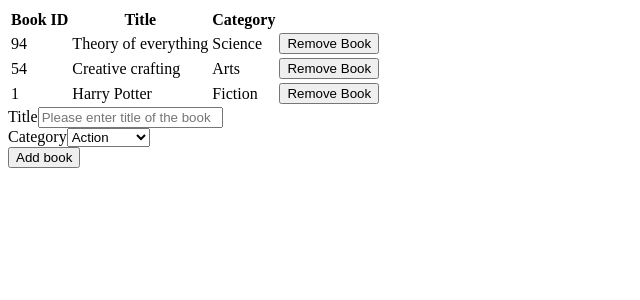
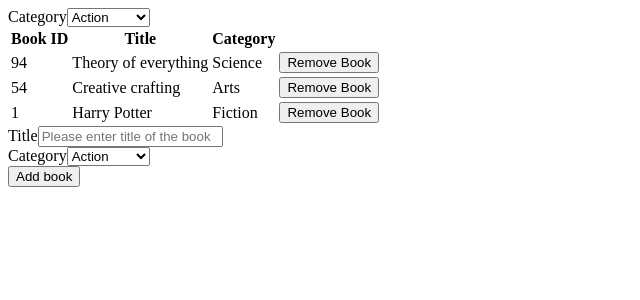
Before and after one commit to e71az/bookstore, a React (Create React App) app: page / in a window 1280 px wide. Shown: the top 300 px of the page, without its empty margins (0-640 px from the left). Built offline with nearby package versions, Linux system fonts and the light colour scheme.

Commit message:
Implement the change filter acion in reducer

```diff
--- a/src/containers/BooksList.js
+++ b/src/containers/BooksList.js
@@ -1,19 +1,35 @@
-import { useSelector } from 'react-redux';
+import { useSelector, useDispatch } from 'react-redux';
 import Book from '../components/Book';
+import CategoryFilter from '../components/CategoryFilter';
+import { CHANGE_FILTER } from '../reducers/books';
 
 const BooksList = () => {
-  const { booksArray } = useSelector((state) => state.books);
-  const checkIfEmtpy = booksArray.length === 0 ? 'No books' : booksArray.map((book) => (<Book key={book.ID} book={book} />));
+  const dispatch = useDispatch();
+
+  const handleFilterChange = (event) => {
+    event.preventDefault();
+
+    dispatch(CHANGE_FILTER(event.target.value));
+
+    document.getElementById('exampleForm.ControlSelect1').value = 'All';
+  };
+  const { booksArray, filter } = useSelector((state) => state.books);
+  console.log(booksArray);
+  const displayBook = (book) => (<Book key={book.ID} book={book} />);
+  const filteredArray = filter === 'All' ? booksArray : booksArray.filter((obj) => obj.category === filter);
 
   return (
+    <div>
+      <CategoryFilter handleFilterChange={handleFilterChange} />
       <table>
         <tr>
           <th>Book ID</th>
           <th>Title</th>
           <th>Category</th>
         </tr>
-      {checkIfEmtpy}
+        {filteredArray.map(displayBook)}
       </table>
+    </div>
   );
 };
 
--- a/src/reducers/books.js
+++ b/src/reducers/books.js
@@ -20,6 +20,9 @@ const bookSlice = createSlice({
         ID: Math.floor(Math.random() * 100) + 1,
       },
     ],
+    filter: 'All',
+    filteredBooks: [],
+
   },
 
   reducers: {
@@ -29,9 +32,16 @@ const bookSlice = createSlice({
     REMOVE_BOOK: (state, action) => ({
       booksArray: state.booksArray.filter((obj) => obj.ID !== action.payload),
     }),
+
+    // eslint-disable-next-line max-len
+    CHANGE_FILTER: (state, action) => ({
+      filter: action.payload,
+      booksArray: state.booksArray,
+    }),
   },
+
 });
 
-export const { CREATE_BOOK, REMOVE_BOOK } = bookSlice.actions;
+export const { CREATE_BOOK, REMOVE_BOOK, CHANGE_FILTER } = bookSlice.actions;
 
 export default bookSlice.reducer;
```
Lines whose indentation alone changed are shown as unchanged.
